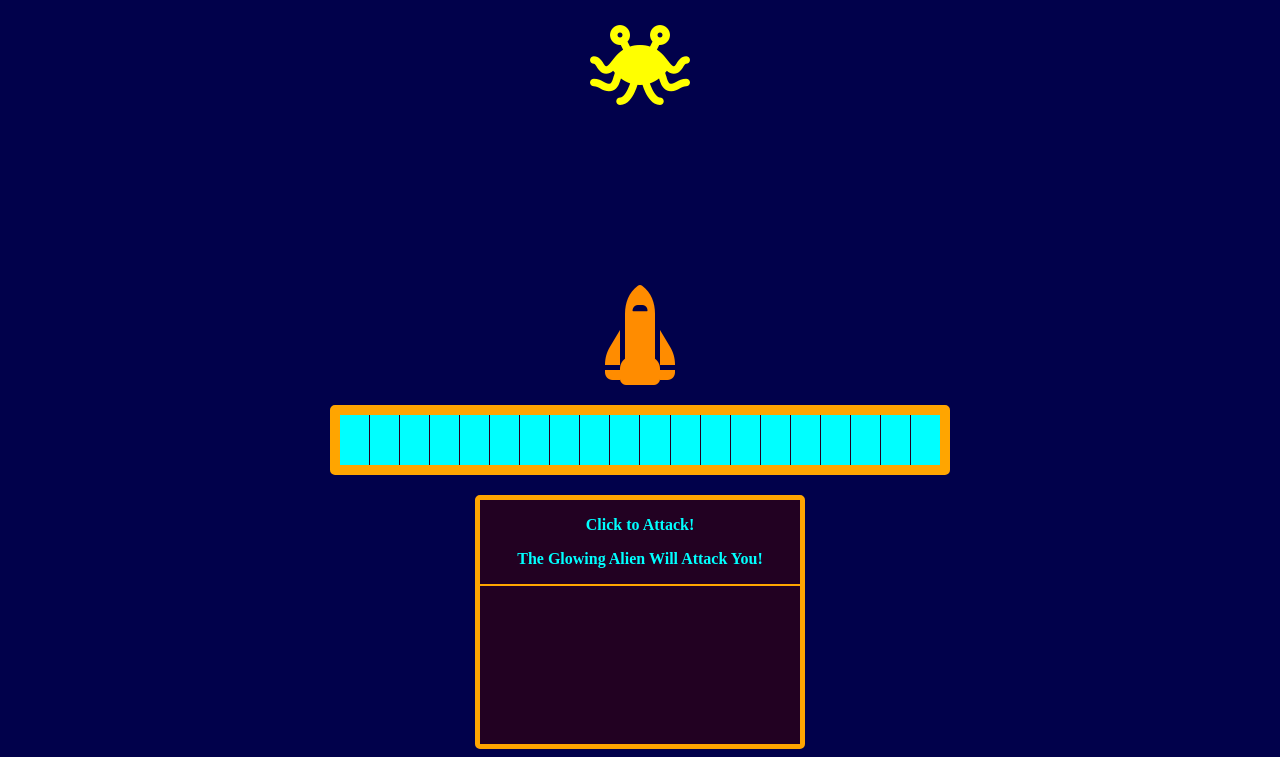
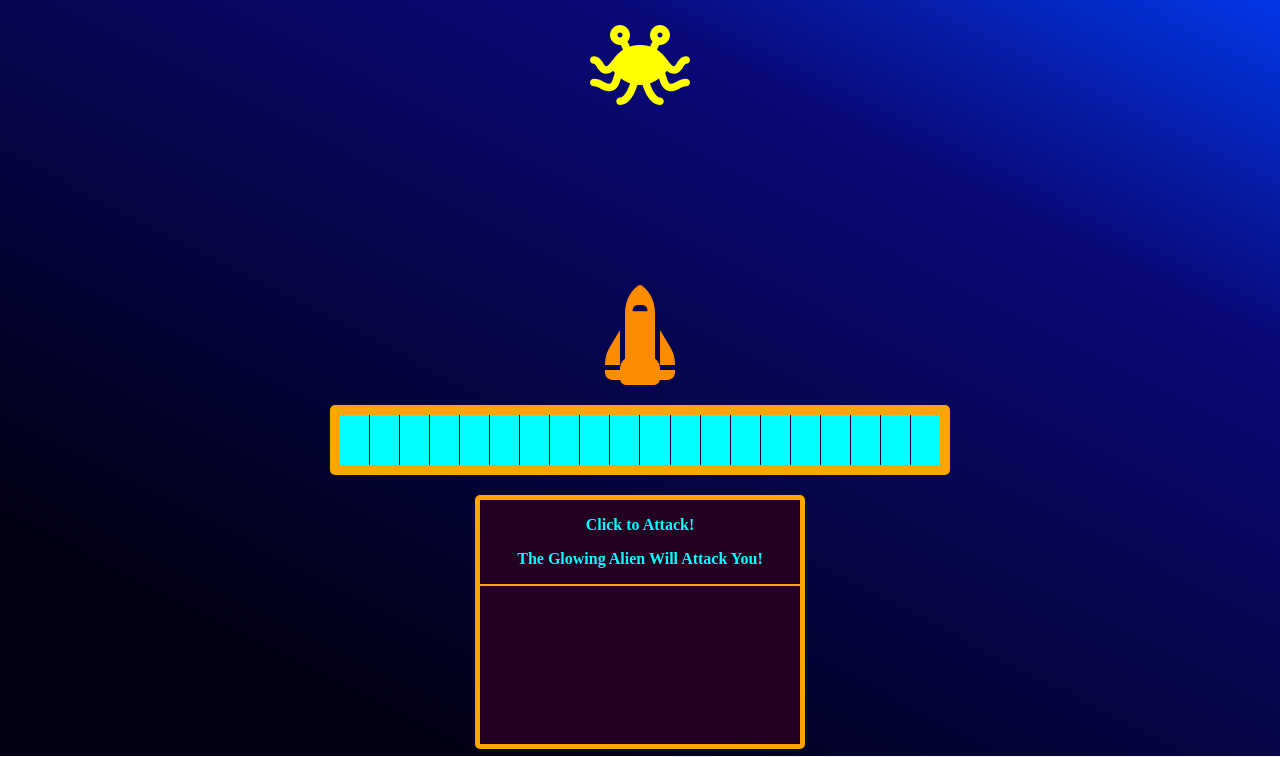
Before and after one commit to skruds004/SBA-308H-Save-the-Universe, a website with bundled scripts: page index.html in a window 1280 px wide. Shown: the part 73-830 px from the top of the page. Built offline with nearby package versions, Linux system fonts and the light colour scheme.

Commit message:
prettier background

```diff
--- a/style.css
+++ b/style.css
@@ -1,5 +1,8 @@
 body {
-    background-color: rgb(1, 1, 75);
+    height: 100vh;
+    background-repeat: no-repeat;
+    background: rgb(1,0,19);
+    background: linear-gradient(27deg, rgba(1,0,19,1) 16%, rgba(9,9,121,1) 72%, rgba(0,65,255,1) 100%);
 }
 
 #main-container {
```
